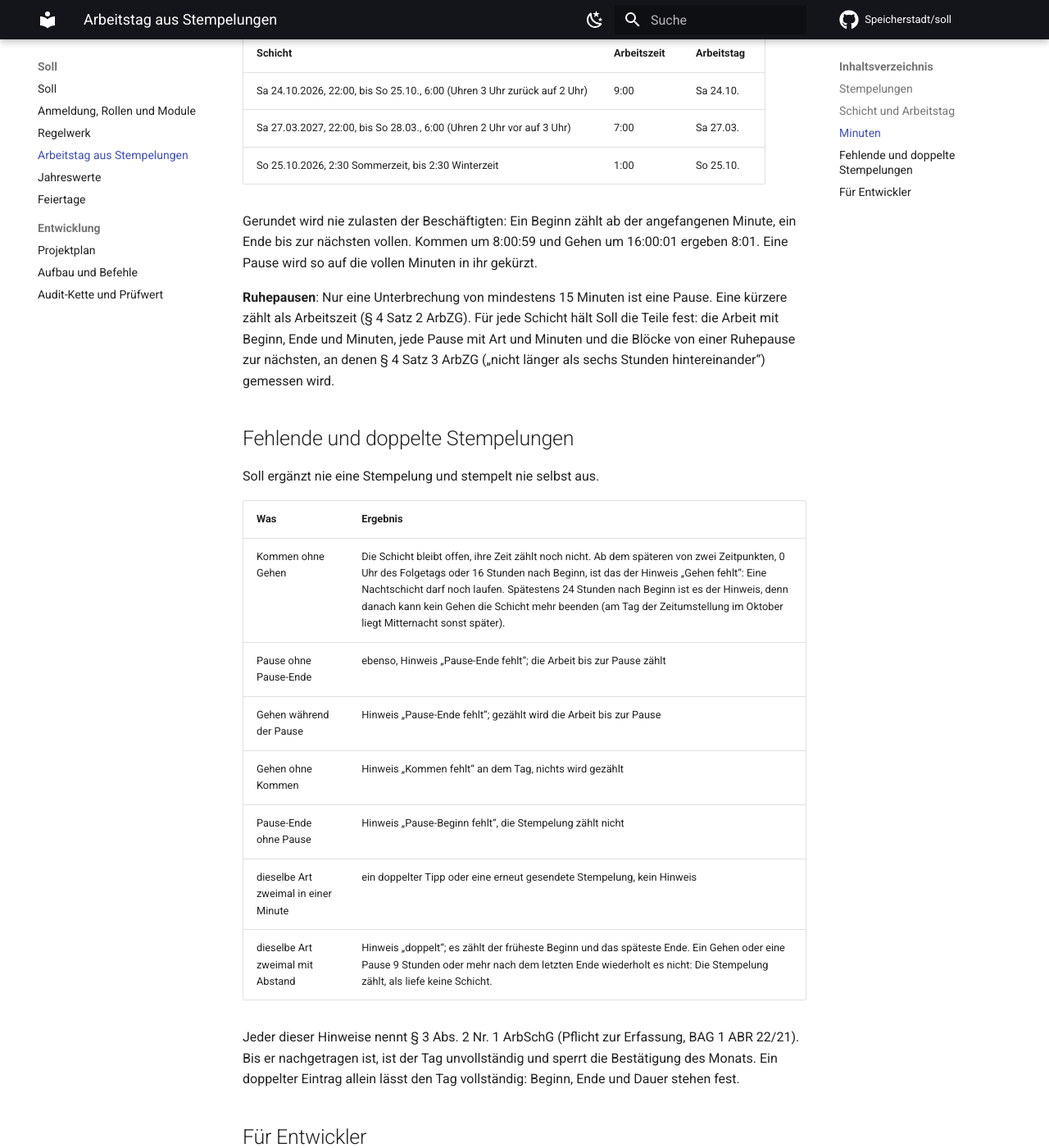
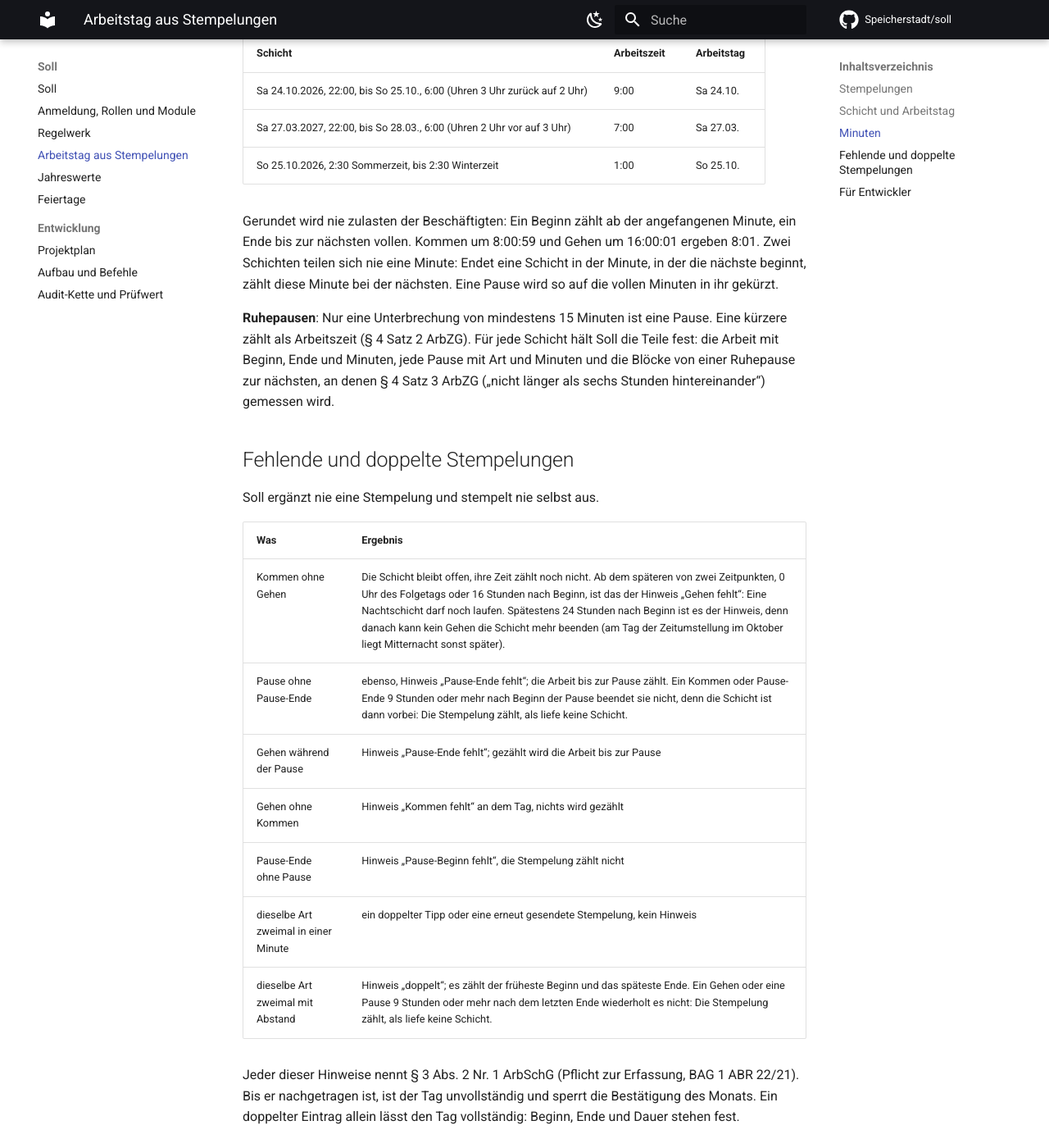
Before and after one commit to Speicherstadt/soll, an MkDocs documentation site: the page built from docs/arbeitstag.md, in a window 1280 px wide and 1400 px high, scrolled down 1047 px. Shown: the whole window at 82% size. Built offline with MkDocs 1.6.1 and Material for MkDocs 9.7.7, drawn with Linux system fonts in a browser that asks for light colours; comment, search, counter and statistics services are not loaded.

Commit message:
fix(arbeitszeit): a Kommen or Pause-Ende 9 h after the break began does not end it
9 h off end a shift, so a stamp after a break that long cannot end the
break: the shift before is left in its break ("Pause-Ende fehlt"), as
already for a second Pause 9 h later or any stamp 24 h after Kommen.
Before, the day was complete although no end was stamped. Docs: cases
"9 h, Pause" and "24 h, Sekunden" in regeln.md, both rules in
arbeitstag.md.

Co-Authored-By: Claude Opus 5.5 <noreply@anthropic.com>
Claude-Session: https://claude.ai/code/session_01Y3rdfb3WLu6eQFD5t9ebz6

```diff
--- a/docs/arbeitstag.md
+++ b/docs/arbeitstag.md
@@ -45,7 +45,7 @@ vergangen ist:
 | So 25.10.2026, 2:30 Sommerzeit, bis 2:30 Winterzeit | 1:00 | So 25.10. |
 
 Gerundet wird nie zulasten der Beschäftigten: Ein Beginn zählt ab der angefangenen Minute, ein Ende
-bis zur nächsten vollen. Kommen um 8:00:59 und Gehen um 16:00:01 ergeben 8:01. Eine Pause wird so
+bis zur nächsten vollen. Kommen um 8:00:59 und Gehen um 16:00:01 ergeben 8:01. Zwei Schichten teilen sich nie eine Minute: Endet eine Schicht in der Minute, in der die nächste beginnt, zählt diese Minute bei der nächsten. Eine Pause wird so
 auf die vollen Minuten in ihr gekürzt.
 
 **Ruhepausen**: Nur eine Unterbrechung von mindestens 15 Minuten ist eine Pause. Eine kürzere zählt
@@ -60,7 +60,7 @@ Soll ergänzt nie eine Stempelung und stempelt nie selbst aus.
 | Was | Ergebnis |
 | --- | --- |
 | Kommen ohne Gehen | Die Schicht bleibt offen, ihre Zeit zählt noch nicht. Ab dem späteren von zwei Zeitpunkten, 0 Uhr des Folgetags oder 16 Stunden nach Beginn, ist das der Hinweis „Gehen fehlt“: Eine Nachtschicht darf noch laufen. Spätestens 24 Stunden nach Beginn ist es der Hinweis, denn danach kann kein Gehen die Schicht mehr beenden (am Tag der Zeitumstellung im Oktober liegt Mitternacht sonst später). |
-| Pause ohne Pause-Ende | ebenso, Hinweis „Pause-Ende fehlt“; die Arbeit bis zur Pause zählt |
+| Pause ohne Pause-Ende | ebenso, Hinweis „Pause-Ende fehlt“; die Arbeit bis zur Pause zählt. Ein Kommen oder Pause-Ende 9 Stunden oder mehr nach Beginn der Pause beendet sie nicht, denn die Schicht ist dann vorbei: Die Stempelung zählt, als liefe keine Schicht. |
 | Gehen während der Pause | Hinweis „Pause-Ende fehlt“; gezählt wird die Arbeit bis zur Pause |
 | Gehen ohne Kommen | Hinweis „Kommen fehlt“ an dem Tag, nichts wird gezählt |
 | Pause-Ende ohne Pause | Hinweis „Pause-Beginn fehlt“, die Stempelung zählt nicht |
```
Also changed, not shown: docs/regeln.md (+2 -0 lines), 1 other file.
